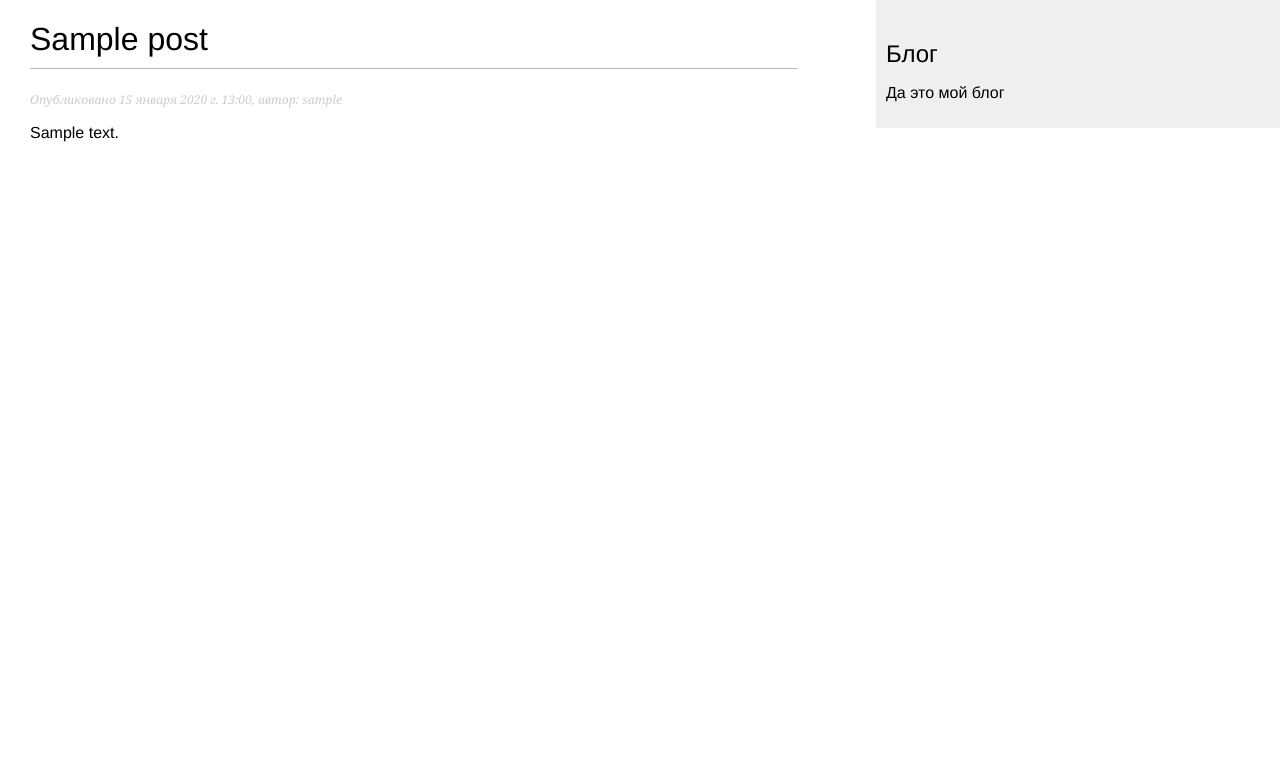
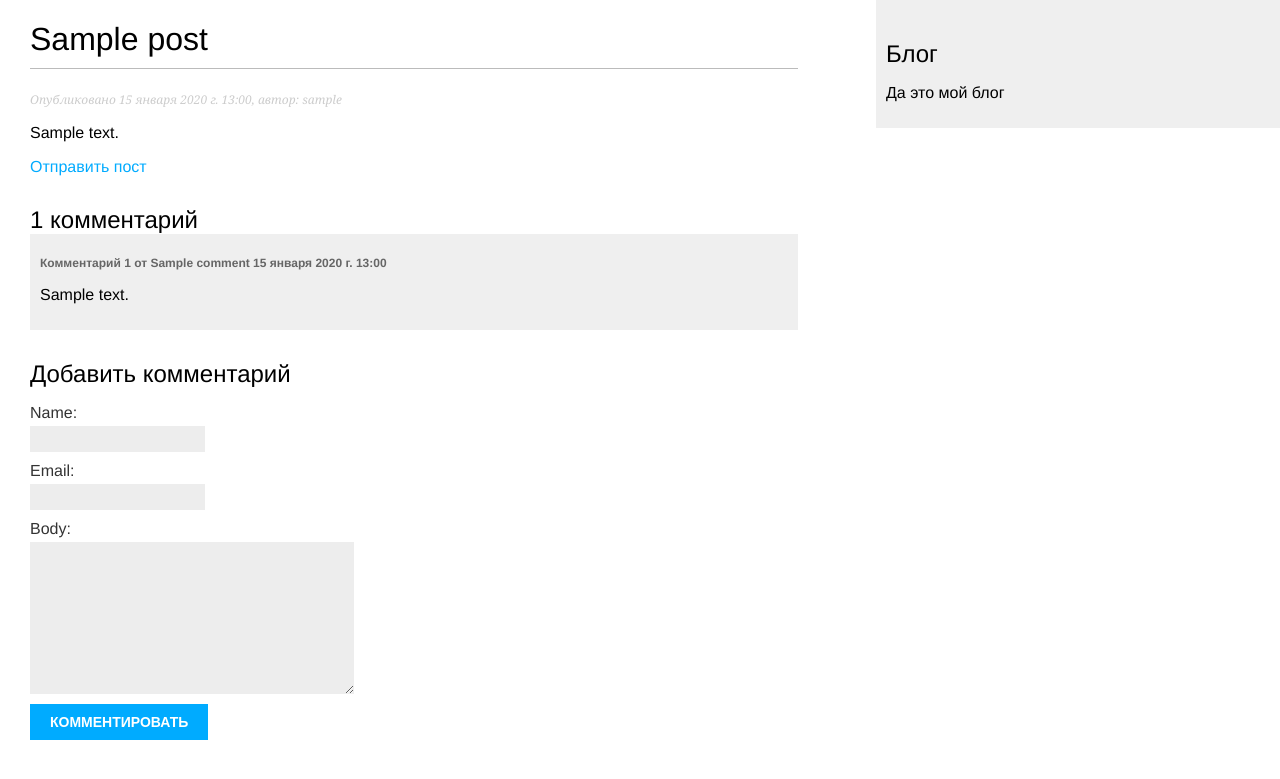
Before and after one commit to lllrikitikilll/myblog, a Django app: template blog/templates/blog/post/detail.html in a window 1280 px wide. Shown: the top 779 px of the page. Run offline with Django 4.2, Linux system fonts and the light colour scheme; the template is opened without the code that fills it: values that come from a table or form of the project are taken from there, others are empty; tables that the repository leaves empty hold one stand-in row (values such as "Sample post").

Commit message:
add comments model

```diff
--- /dev/null
+++ b/blog/forms.py
@@ -0,0 +1,18 @@
+from .models import Comment
+from django import forms
+
+
+# Форма EmailPostForm наследует от
+# базового класса Form. Мы используем различные типы полей, чтобы выполнять валидацию данных в соответствии с ними
+class EmailPostForm(forms.Form):
+    name = forms.CharField(max_length=25, label='Имя')  # Имя человека до 25 символов
+    email = forms.EmailField( label='От кого')  # Валидация по email
+    to = forms.EmailField( label='Кому')
+    comments = forms.CharField(required=False,
+                               widget=forms.Textarea,
+                               label='Комментарий')
+
+class CommentForm(forms.ModelForm):
+    class Meta:
+        model = Comment
+        fields = ['name', 'email', 'body']
--- a/blog/models.py
+++ b/blog/models.py
@@ -2,17 +2,20 @@ from django.db import models
 from django.utils import timezone
 from django.contrib.auth.models import User
 from django.urls import reverse
+
+
 # Create your models here.
 
 
 # менеджер извлечения объектов из БД со статусом "PB"-"Опубликовано"
+
+
 class PublishedManager(models.Manager):
     def get_queryset(self):
         return super().get_queryset().filter(status=Post.Status.PUBLISHED)
 
 
 class Post(models.Model):
-
     objects = models.Manager()  # Менеджер по умолчанию
     published = PublishedManager()  # Конкретно прикладной менеджер
 
@@ -20,6 +23,7 @@ class Post(models.Model):
     class Status(models.TextChoices):
         DRAFT = 'DR', 'Черновик'
         PUBLISHED = 'PB', 'Опубликованно'
+
     # Content
     title = models.CharField(max_length=200)
     slug = models.SlugField(max_length=200,
@@ -35,7 +39,7 @@ class Post(models.Model):
                               default=Status.DRAFT)
     # Author
     author = models.ForeignKey(User, on_delete=models.CASCADE,
-                               related_name='blog_posts')
+                               related_name='blog_posts')  # Привязка постов к одному автору
 
     def __str__(self):
         return self.title
@@ -52,3 +56,23 @@ class Post(models.Model):
                              self.publish.month,
                              self.publish.day,
                              self.slug])
+
+
+class Comment(models.Model):
+    post = models.ForeignKey(Post, on_delete=models.CASCADE,
+                             related_name='comments')  # Привязываем комментарии к одному посту
+    name = models.CharField(max_length=50)
+    email = models.EmailField()
+    body = models.TextField()
+    created = models.DateTimeField(auto_now_add=True)
+    updated = models.DateTimeField(auto_now=True)
+    active = models.BooleanField(default=True)
+
+    class Meta:
+        ordering = ['created']
+        indexes = [
+            models.Index(fields=['created'])
+        ]
+
+    def __str__(self):
+        return f'От {self.name}: {self.body}'
--- a/blog/templates/blog/post/detail.html
+++ b/blog/templates/blog/post/detail.html
@@ -12,4 +12,24 @@
         Опубликовано {{ post.publish }}, автор: {{ post.author }}
     </p>
     {{ post.body|linebreaks }}
+    <p>
+        <a href="{% url 'blog:post_share' post.id %}" >
+            Отправить пост
+        </a>
+    </p>
+    {% with comments.count as total_comments %}
+        <h2>{{ total_comments }} комментарий{{ total_comments|pluralize }}</h2>
+    {% endwith %}
+    {% for comment in comments %}
+         <div class="comment">
+         <p class="info">
+            Комментарий {{ forloop.counter }} от {{ comment.name }}
+            {{ comment.created }}
+         </p>
+    {{ comment.body|linebreaks }}
+        </div>
+    {% empty %}
+        <p>Комментариев нет</p>
+    {% endfor %}
+    {% include "blog/post/includes/comment_form.html" %}
 {% endblock %}
--- /dev/null
+++ b/blog/templates/blog/post/includes/comment_form.html
@@ -0,0 +1,6 @@
+<h2>Добавить комментарий</h2>
+<form action="{% url 'blog:post_comment' post.id %}" method="post">
+ {{ form.as_p }}
+ {% csrf_token %}
+ <p><input type="submit" value="Комментировать"></p>
+</form>
--- a/blog/urls.py
+++ b/blog/urls.py
@@ -4,5 +4,7 @@ app_name = 'blog'
 
 urlpatterns = [
     path('', views.post_list, name='post_list'),
-    path('<int:year>/<int:month>/<int:day>/<slug:post_slug>/', views.post_detail, name='post_detail')
+    path('<int:year>/<int:month>/<int:day>/<slug:post_slug>/', views.post_detail, name='post_detail'),
+    path('<int:post_id>/share/', views.post_share, name='post_share'),
+    path('<int:post_id>/comment/', views.post_comment, name='post_comment'),
 ]
--- a/blog_psql/urls.py
+++ b/blog_psql/urls.py
@@ -19,5 +19,5 @@ from django.urls import path, include
 
 urlpatterns = [
     path('admin/', admin.site.urls),
-    path('blog/', include('blog.urls', namespace='blog'))
+    path('blog/', include('blog.urls', namespace='blog')),
 ]
```
Also changed, not shown: blog/admin.py (+8 -1 lines), blog/templates/blog/post/comment.html (added, +12 -0 lines), blog/templates/blog/post/share.html (added, +27 -0 lines), blog/views.py (+52 -2 lines), blog_psql/settings.py (+9 -9 lines), blog/migrations/0004_comment_comment_blog_commen_created_0e6ed4_idx.py (added), blog/migrations/0005_alter_comment_body.py (added).
